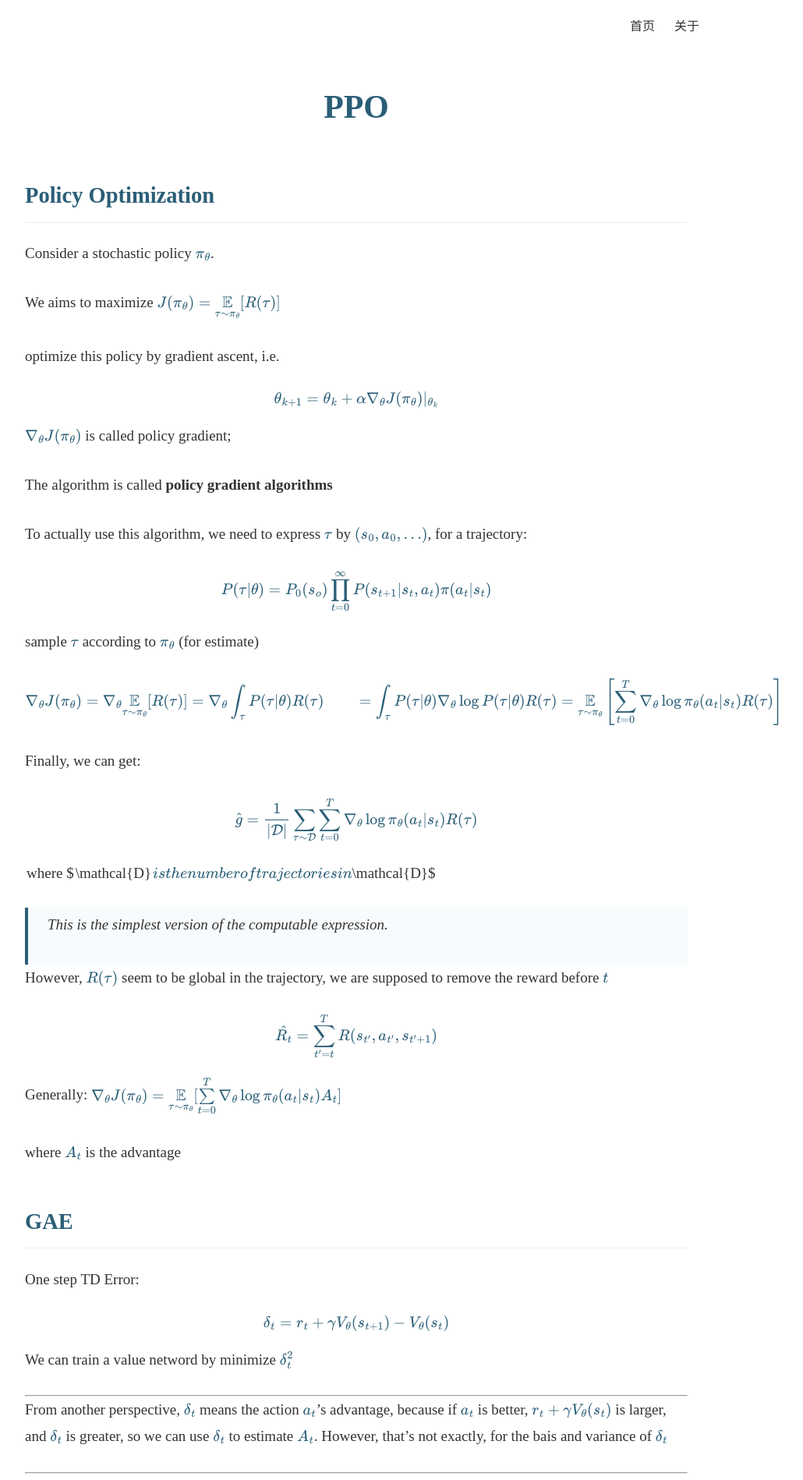
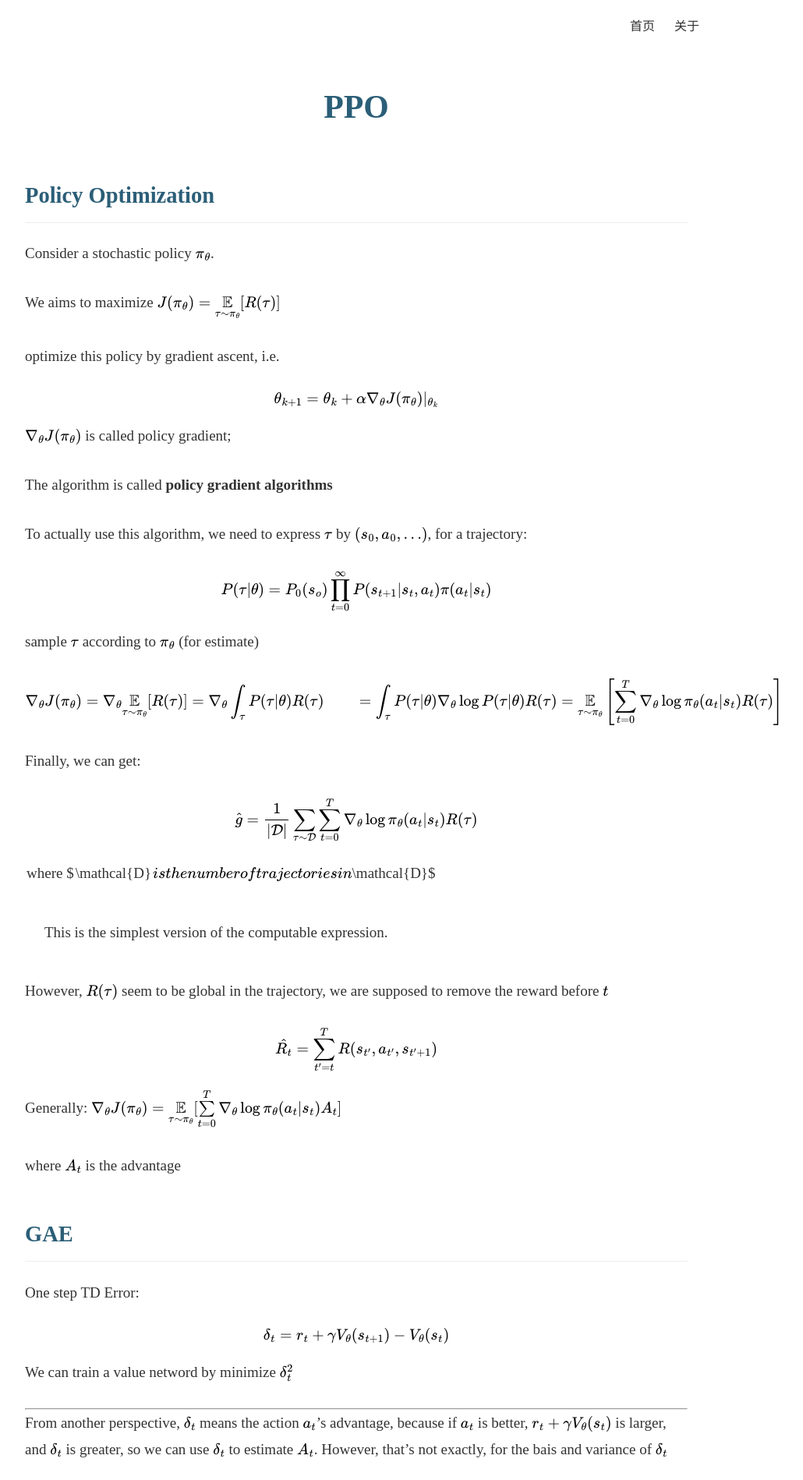
Before and after one commit to liangruogu/liangruogu.github.io, a Jekyll site: the page built from _posts/2025-12-01-PPO.md, in a window 1280 px wide. Shown: the top 1898 px of the page at 78% size, without its empty margins (183-1213 px from the left). Built offline with Jekyll 4.4.1, drawn with Linux system fonts in a browser that asks for light colours.

Commit message:
fix block

```diff
--- a/_layouts/default.html
+++ b/_layouts/default.html
@@ -62,13 +62,21 @@
 
         .post-page p, .post-page ul, .post-page ol { text-align: left; margin-bottom: 1.5em; }
 
+        .post-page blockquote p {
+            margin-bottom: 0 !important;
+            padding: 5px 0;
+            text-align: left;
+            display: block;
+        }
+
         .post-page blockquote {
-            border-left: 4px solid #2b5e77; padding: 5px 25px;
-            background: #f8fbfd; font-style: italic; margin: 25px 0;
-            margin-bottom: 0px;
+            padding: 15px 25px;
+            margin: 20px 0;
+            display: flex;
+            flex-direction: column;
+            justify-content: center;
         }
-        mjx-container { color: #2b5e77; font-size: 105% !important; }
-
+        mjx-container { color: #000000; font-size: 105% !important; }
         pre {
             background: #f1f4f6; padding: 15px; border-radius: 8px;
             font-size: 16px; overflow-x: auto; margin: 20px 0;
```
